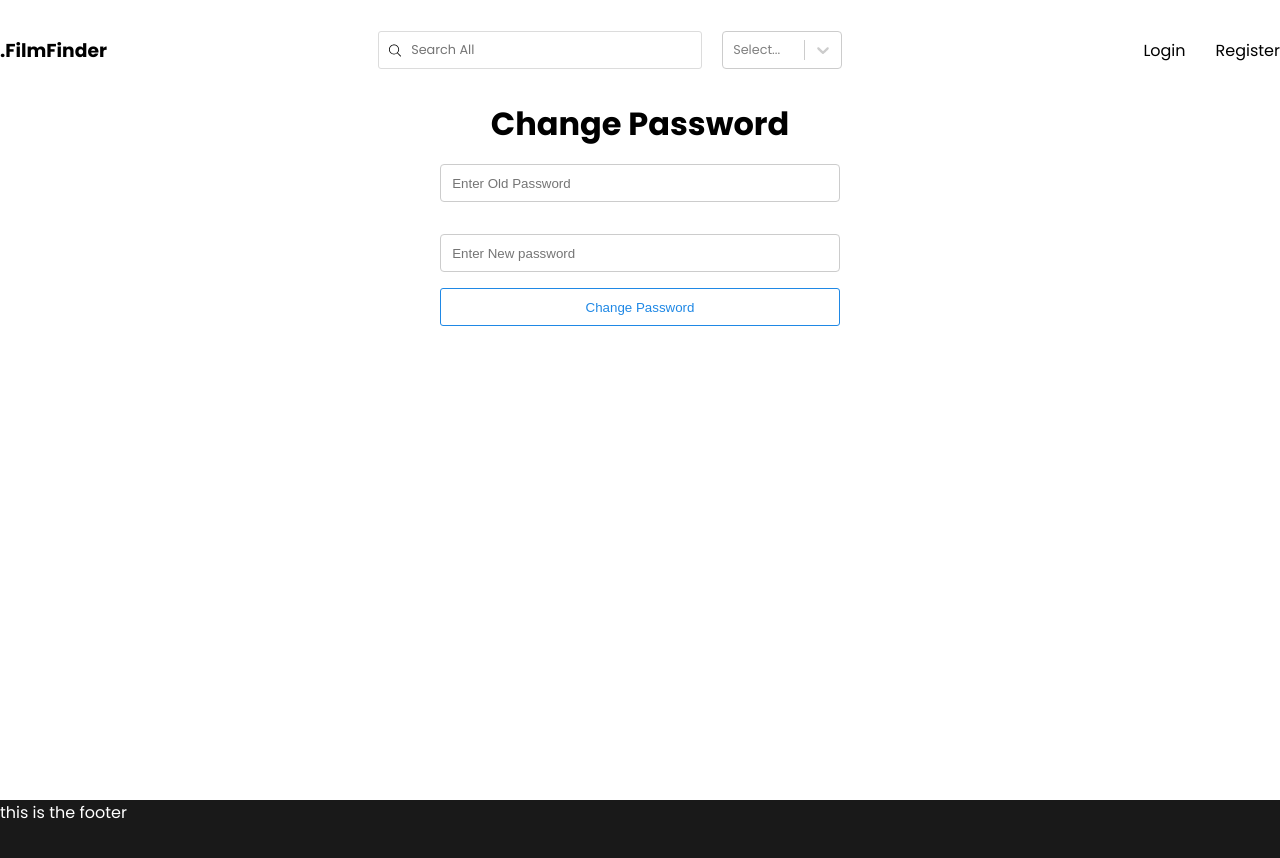
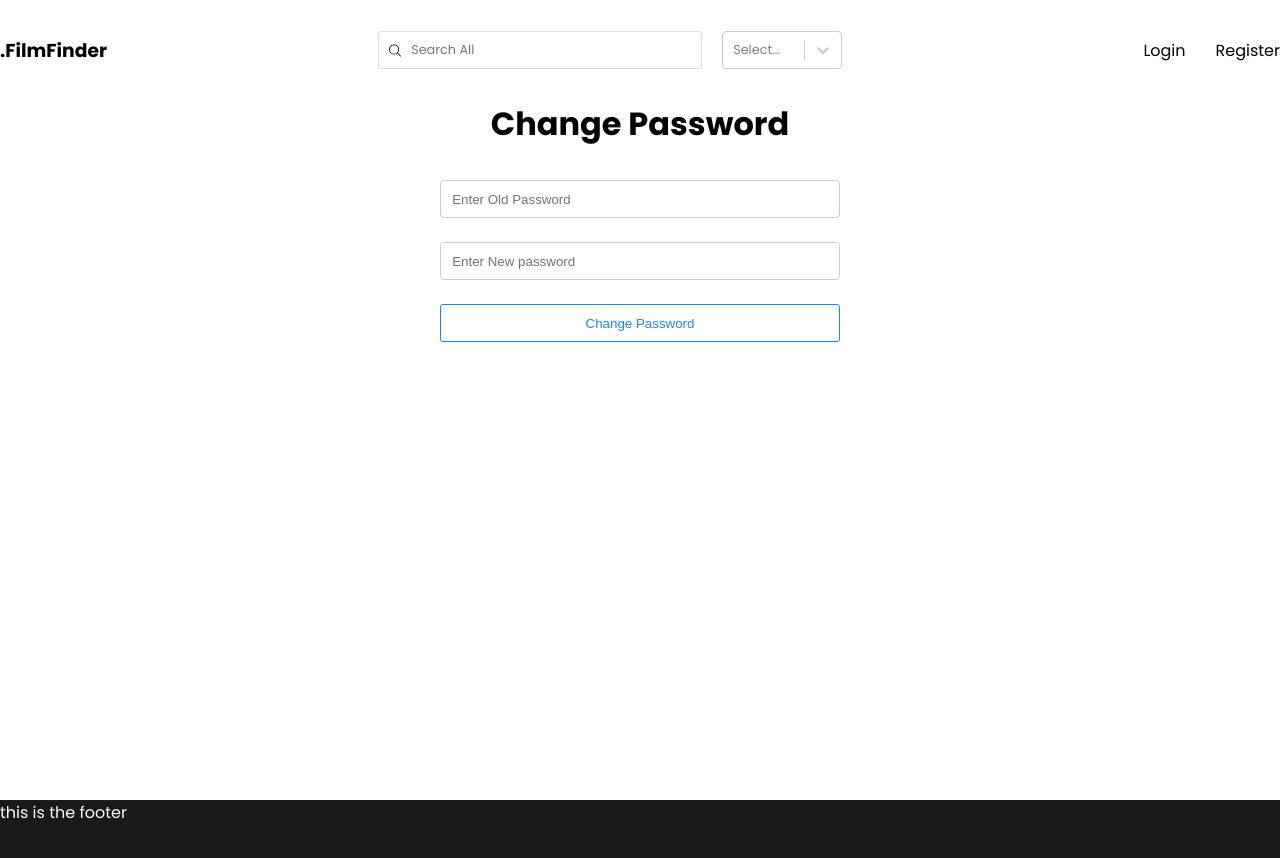
Before and after one commit to slay419/Filmfinder, a React (Create React App) app: page /myprofile/change in a window 1280 px wide. Shown: the top 858 px of the page. Built offline with nearby package versions, Linux system fonts and the light colour scheme; no server answers.

Commit message:
change pword css

```diff
--- a/src/styles/ChangePass.scss
+++ b/src/styles/ChangePass.scss
@@ -4,6 +4,7 @@
   flex-direction: column;
 
   form {
+    margin-top: 2rem;
     display: flex;
     flex-direction: column;
     width: 400px;
@@ -13,7 +14,7 @@
       padding: 0.7rem;
       border: 1px solid #ccc;
       border-radius: 4px;
-      margin: 1rem 0;
+      margin-bottom: 1.5rem;
 
       &:focus {
         outline: none;
```
